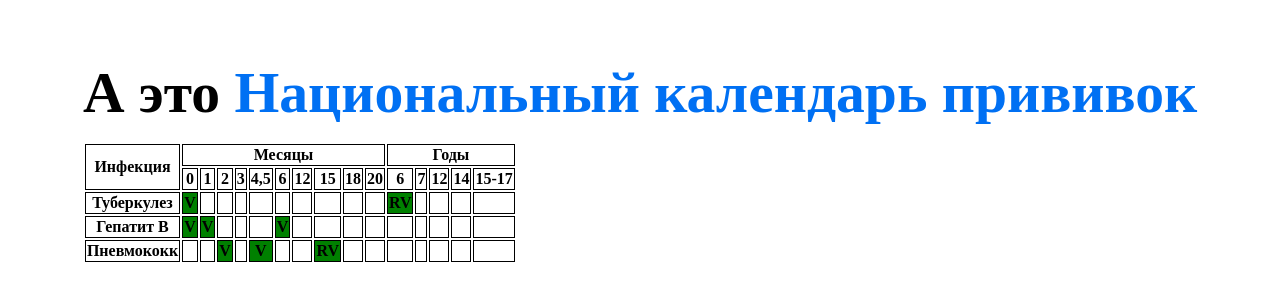
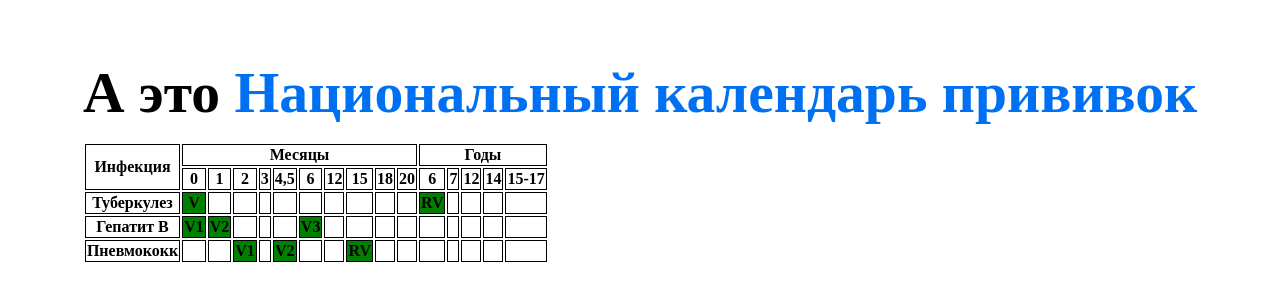
Before and after one commit to elza396/vaccination-calendar, a Next.js app: page / in a window 1280 px wide. Shown: the part 246-546 px from the top of the page. Built offline with nearby package versions, Linux system fonts and the light colour scheme.

Commit message:
refactor: add monthsArray

```diff
--- a/src/Calendar/Calendar.tsx
+++ b/src/Calendar/Calendar.tsx
@@ -4,7 +4,7 @@ import { infections, vaccines } from "./data";
 import { getArrayOfAgesFromIntervals } from "../utils/getArrayOfAgesFromIntervals";
 
 export const Calendar = () => {
-  const ages = [0, 1, 2, 3, 4.5, 6, 12, 15, 18, 20, 72, 84, 144, 168, 180];
+  const months = [0, 1, 2, 3, 4.5, 6, 12, 15, 18, 20, 72, 84, 144, 168, 180];
 
   return (
     <table className={s.table}>
@@ -52,36 +52,39 @@ export const Calendar = () => {
               )
             : [];
 
-          return (
-            <tr key={inf.id}>
-              <th>{inf.name}</th>
-              {ages.map((month, monthIndex) => {
+          let vacNumber = 1,
+            revacNumber = 1;
+
+          const monthsArray: (string | null)[] = months.map(
+            (month, monthIndex) => {
               if (
                 agesForVac.some((vacAge) => {
                   return (
                     month >= vacAge &&
-                      (monthIndex === 0 ? true : ages[monthIndex - 1] < vacAge) // это надо исправить
+                    (monthIndex === 0 ? true : months[monthIndex - 1] < vacAge)
                   );
                 })
               ) {
+                return agesForVac.length > 1 ? `V${vacNumber++}` : "V";
+              } else if (
+                agesForRevac.some((revacAge) => {
+                  return month >= revacAge && months[monthIndex - 1] < revacAge;
+                })
+              ) {
+                return agesForRevac.length > 1 ? `RV${revacNumber++}` : "RV";
+              } else return null;
+            }
+          );
+
           return (
-                    <th key={month} className={s.vaccine}>
-                      V
+            <tr key={inf.id}>
+              <th>{inf.name}</th>
+              {monthsArray.map((month, monthIndex) => {
+                return (
+                  <th key={monthIndex} className={month ? s.vaccine : ""}>
+                    {month}
                   </th>
                 );
-                } else if (
-                  agesForRevac.some((vacAge) => {
-                    return month >= vacAge && ages[monthIndex - 1] < vacAge;
-                  })
-                ) {
-                  return (
-                    <th key={month} className={s.revaccine}>
-                      RV
-                    </th>
-                  );
-                } else {
-                  return <th key={month}></th>;
-                }
               })}
             </tr>
           );
```
Lines whose indentation alone changed are shown as unchanged.
